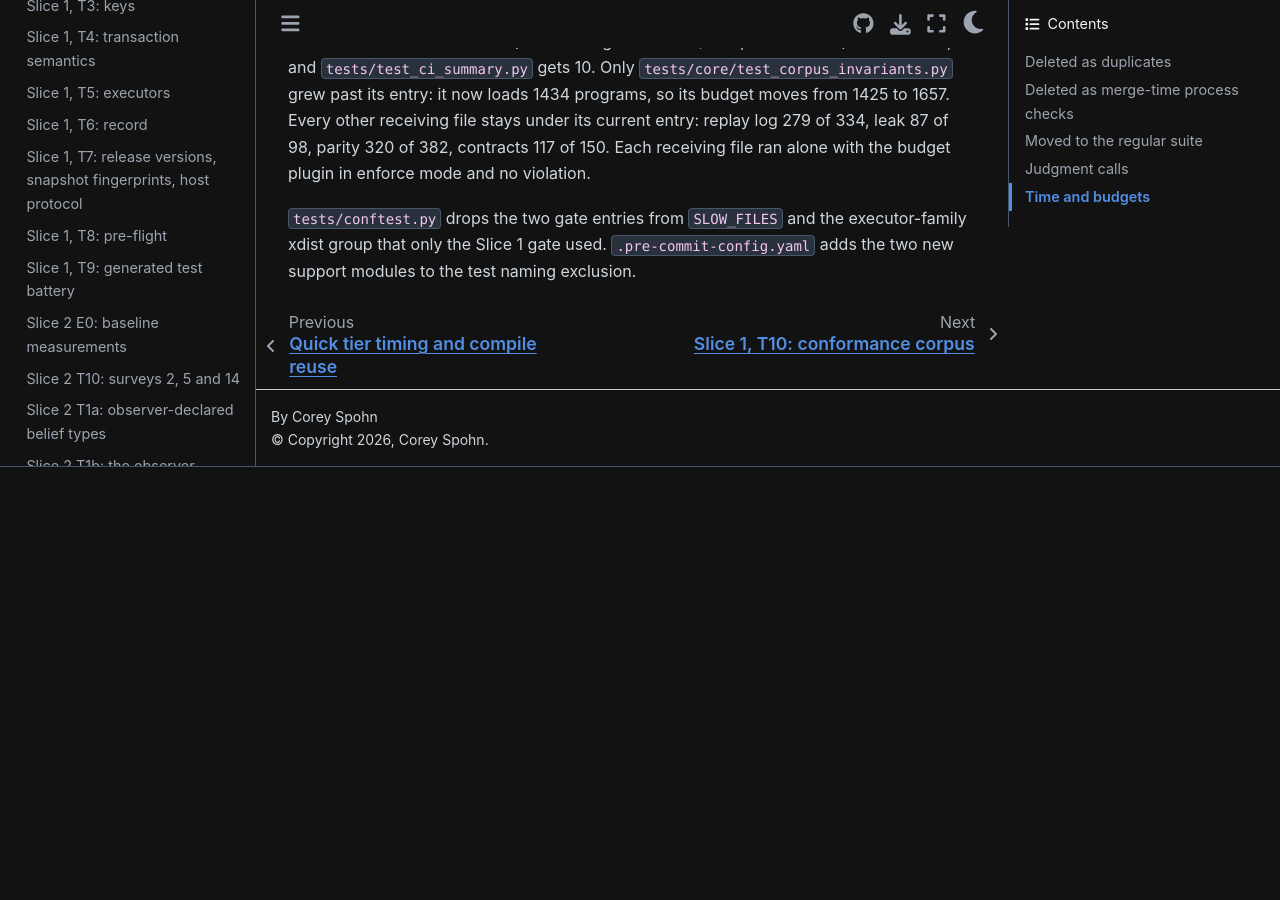
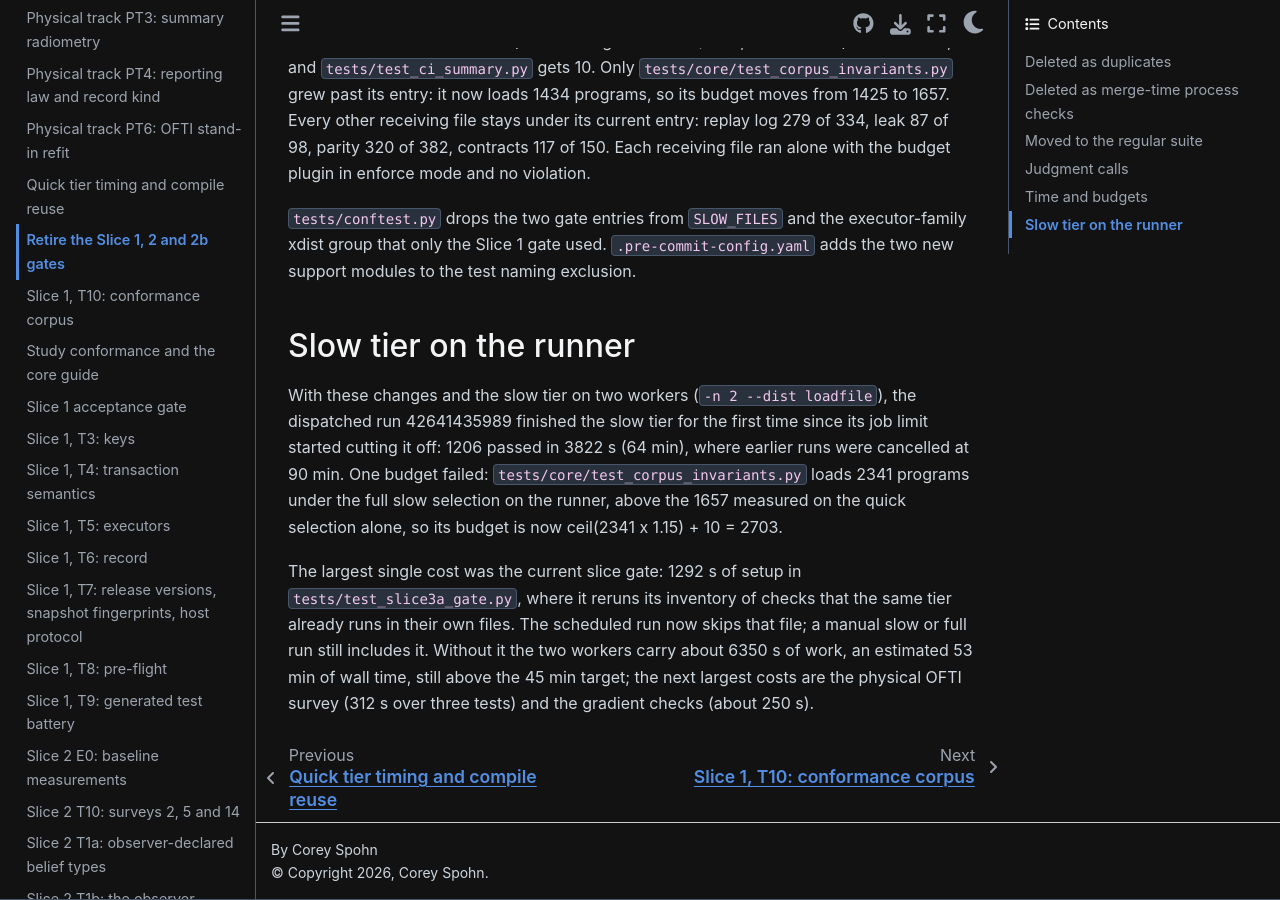
Before and after one commit to CoreySpohn/spaceodyssey, a Sphinx documentation site: the page built from docs/changes/retire-old-gates.md, in a window 1280 px wide and 900 px high, scrolled down 4476 px. Built offline with Sphinx 7.4.7 and the Sphinx Book theme 1.1.4, drawn with Linux system fonts in a browser that asks for light colours; pages that are not in the unit, such as notebooks, are missing from menus; before the commit the page ends 4943 px from its top, so only the background shows below that.

Commit message:
ci(spaceodyssey): skip the slice gate on the scheduled slow tier

```diff
--- a/docs/changes/retire-old-gates.md
+++ b/docs/changes/retire-old-gates.md
@@ -84,3 +84,19 @@
 `tests/conftest.py` drops the two gate entries from `SLOW_FILES` and the
 executor-family xdist group that only the Slice 1 gate used. `.pre-commit-config.yaml` adds
 the two new support modules to the test naming exclusion.
+
+## Slow tier on the runner
+
+With these changes and the slow tier on two workers (`-n 2 --dist loadfile`), the dispatched
+run 42641435989 finished the slow tier for the first time since its job limit started cutting
+it off: 1206 passed in 3822 s (64 min), where earlier runs were cancelled at 90 min. One budget
+failed: `tests/core/test_corpus_invariants.py` loads 2341 programs under the full slow selection
+on the runner, above the 1657 measured on the quick selection alone, so its budget is now
+ceil(2341 x 1.15) + 10 = 2703.
+
+The largest single cost was the current slice gate: 1292 s of setup in
+`tests/test_slice3a_gate.py`, where it reruns its inventory of checks that the same tier
+already runs in their own files. The scheduled run now skips that file; a manual slow or full
+run still includes it. Without it the two workers carry about 6350 s of work, an estimated
+53 min of wall time, still above the 45 min target; the next largest costs are the physical
+OFTI survey (312 s over three tests) and the gradient checks (about 250 s).
```
Also changed, not shown: 1 other file.
